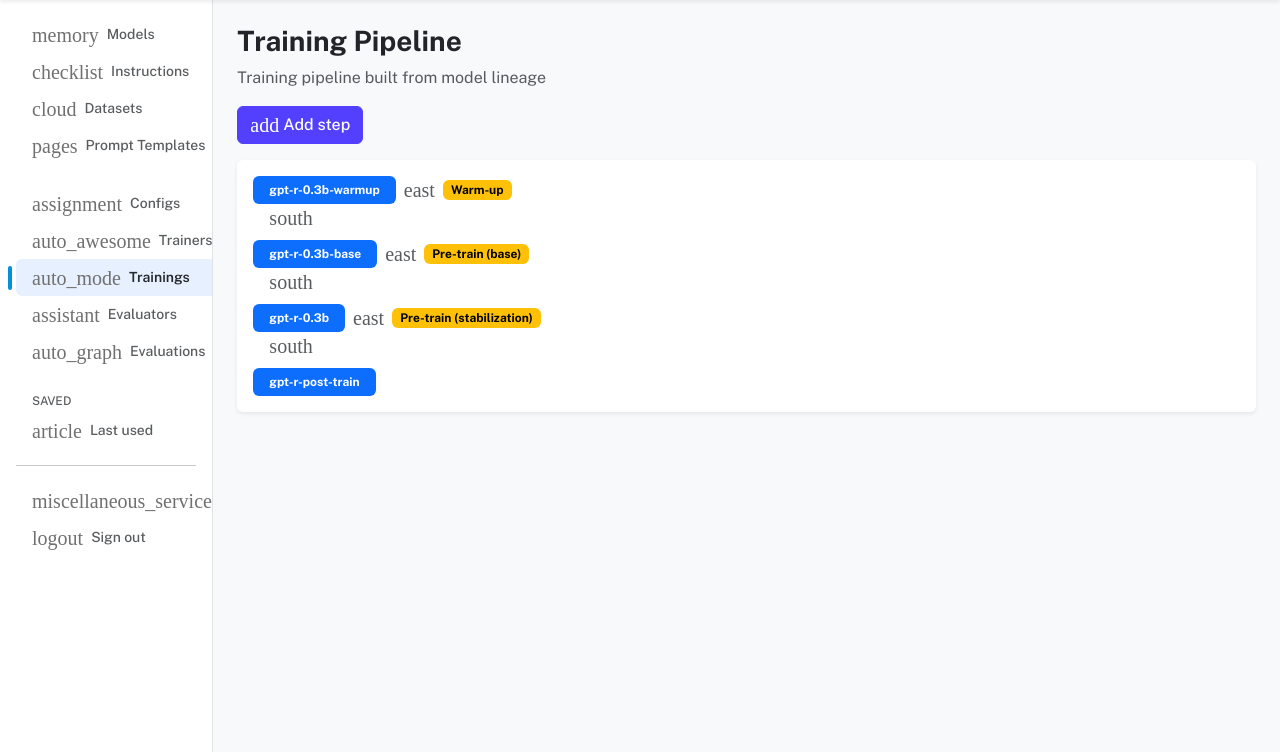
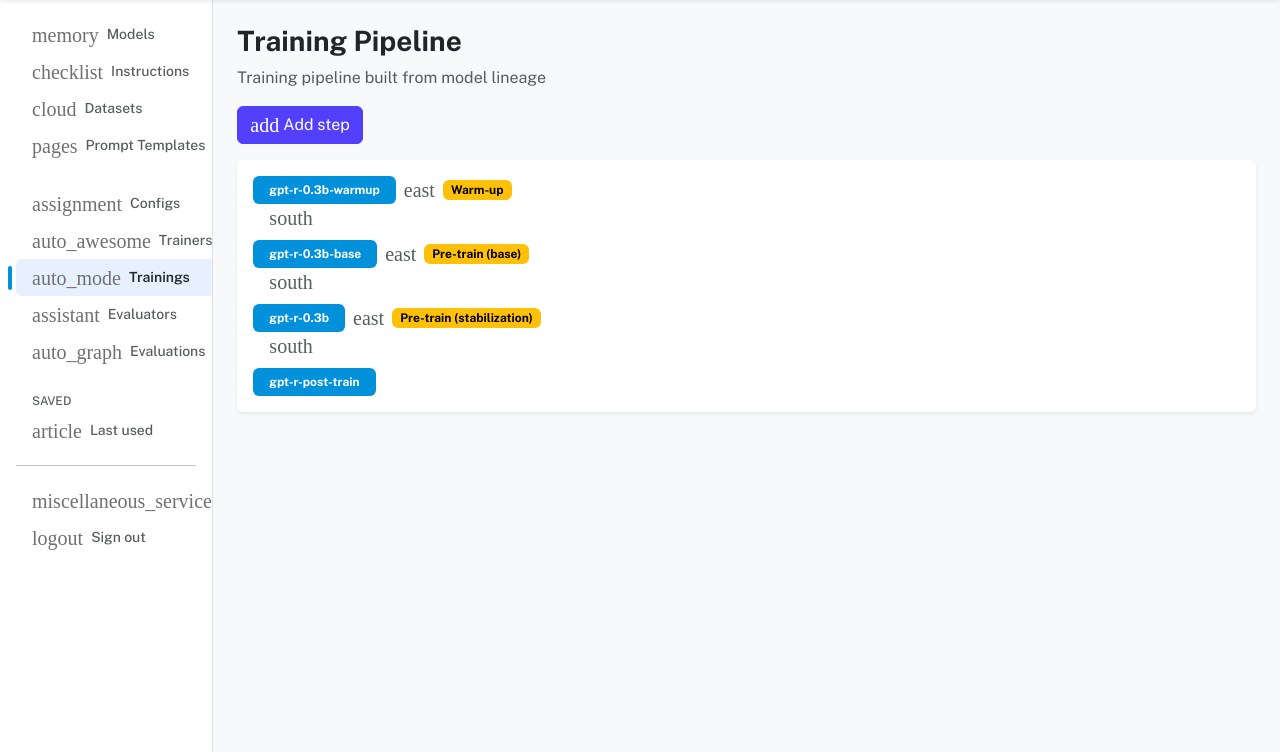
Before and after one commit to diixo/diixo-ai, a Django app: page /trainings in a window 1280 px wide. Shown: the part 48-800 px from the top of the page. Run offline with Django 5.2, Linux system fonts and the light colour scheme; some libraries are stand-ins or nearby versions; some web fonts are replaced.

Commit message:
dashboard.css styling updated

```diff
--- a/ui/app_main/static/app_main/css/dashboard.css
+++ b/ui/app_main/static/app_main/css/dashboard.css
@@ -111,7 +111,7 @@ body {
 .btn-bd-primary {
   --bd-violet-bg: #712cf9;
   --bd-violet-rgb: 113, 44, 249;
-  --bs-btn-font-weight: 500;
+  --bs-btn-font-weight: 400;
   --bs-btn-color: var(--bs-white);
   --bs-btn-bg: var(--bd-violet-bg);
   --bs-btn-border-color: var(--bd-violet-bg);
@@ -127,7 +127,7 @@ body {
 .btn-blue {
   --bd-blue-bg: var(--brand-blue);
   --bd-blue-rgb: var(--brand-blue-rgb);
-  --bs-btn-font-weight: 500;
+  --bs-btn-font-weight: 400;
   --bs-btn-color: var(--bs-white);
   --bs-btn-bg: var(--bd-blue-bg);
   --bs-btn-border-color: var(--bd-blue-bg);
@@ -143,7 +143,7 @@ body {
 .btn-main {
   --bd-blue-bg: #5340ff;
   --bd-blue-rgb: 83, 64, 255;
-  --bs-btn-font-weight: 500;
+  --bs-btn-font-weight: 400;
   --bs-btn-color: var(--bs-white);
   --bs-btn-bg: var(--bd-blue-bg);
   --bs-btn-border-color: var(--bd-blue-bg);
@@ -154,6 +154,11 @@ body {
   --bs-btn-active-color: var(--bs-btn-hover-color);
   --bs-btn-active-bg: #3532db;
   --bs-btn-active-border-color: #3532db;
+}
+
+.text-bg-blue {
+    color: #fff !important;
+    background-color: RGBA(var(--brand-blue-rgb), var(--bs-bg-opacity, 1)) !important;
 }
 
 /*
--- a/ui/app_main/templates/app_main/trainings.html
+++ b/ui/app_main/templates/app_main/trainings.html
@@ -23,7 +23,7 @@
     <div class="card-body">
       {% for node in chain %}
       <div class="d-flex align-items-center gap-2 {% if not forloop.first %}mt-2{% endif %}">
-        <span class="badge text-bg-primary px-3 py-2">{{ node.name }}</span>
+        <span class="badge text-bg-blue px-3 py-2">{{ node.name }}</span>
         {% if node.config_name %}
         <span class="material-icons text-muted small">east</span>
         <span class="badge text-bg-warning px-2 py-1">{{ node.config_name }}</span>
```
